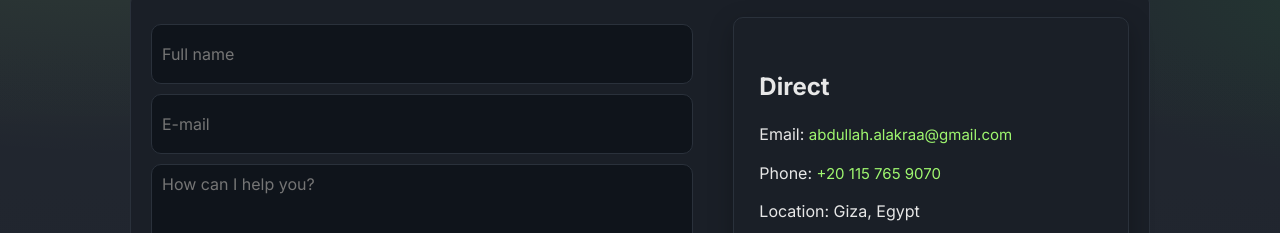
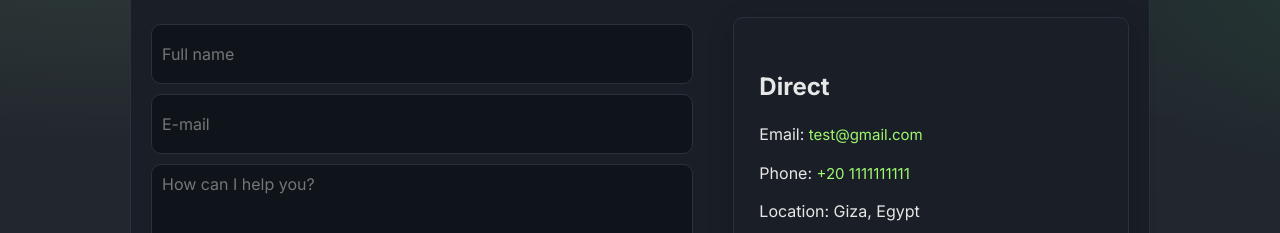
Before and after one commit to Hamzah-Alakraa/Abdullah-Alakraa-Portfiolio, a plain HTML site: page index.html in a window 1280 px wide. Shown: the part 4025-4258 px from the top of the page. Drawn offline with Linux system fonts and the light colour scheme.

```diff
--- a/index.html
+++ b/index.html
@@ -291,7 +291,7 @@
         <div class="con-box flex">
           <div class="form">
             <form
-              action="mailto:abdullah.alakraa.2002@gmail.com?subject=I want to contact you&body= Hello Abdullah,%0AI want to make a collaboration with you, please reach out.%0AThank you."
+              action="mailto:test@gmail.com?subject=I want to contact you&body= Hello Abdullah,%0AI want to make a collaboration with you, please reach out.%0AThank you."
               method="post"
               enctype="text/plain"
             >
@@ -321,30 +321,30 @@
               Email:
               <a
                 target="_blank"
-                href="mailto:abdullah.alakraa.2002@gmail.com?subject=I want to contact you&body= Hello Abdullah,%0AI want to make a collaboration with you, please reach out.%0AThank you."
-                >abdullah.alakraa@gmail.com</a
+                href="mailto:test@gmail.com?subject=I want to contact you&body= Hello Abdullah,%0AI want to make a collaboration with you, please reach out.%0AThank you."
+                >test@gmail.com</a
               >
             </p>
             <p>
               Phone:
-              <a target="_blank" href="tel:+201157659070">+20 115 765 9070</a>
+              <a target="_blank" href="#">+20 1111111111</a>
             </p>
             <p>Location: Giza, Egypt</p>
             <div class="icons flex-just-between">
               <a
                 target="_blank"
-                href="https://www.linkedin.com/in/abdullah-alakraa/"
+                href="#"
                 ><i class="fa-brands fa-linkedin"></i
               ></a>
               <a
                 target="_blank"
-                href="mailto:abdullah.alakraa.2002@gmail.com?subject=I want to contact you&body= Hello Abdullah,%0AI want to make a collaboration with you, please reach out.%0AThank you."
+                href="mailto:test@gmail.com?subject=I want to contact you&body= Hello Abdullah,%0AI want to make a collaboration with you, please reach out.%0AThank you."
                 ><i class="fa-solid fa-envelope"></i
               ></a>
-              <a target="_blank" href="tel:+201157659070"
+              <a target="_blank" href="#"
                 ><i class="fa-solid fa-phone"></i
               ></a>
-              <a target="_blank" href="https://wa.me/+201157659070"
+              <a target="_blank" href="#"
                 ><i class="fa-brands fa-whatsapp"></i
               ></a>
             </div>
```
